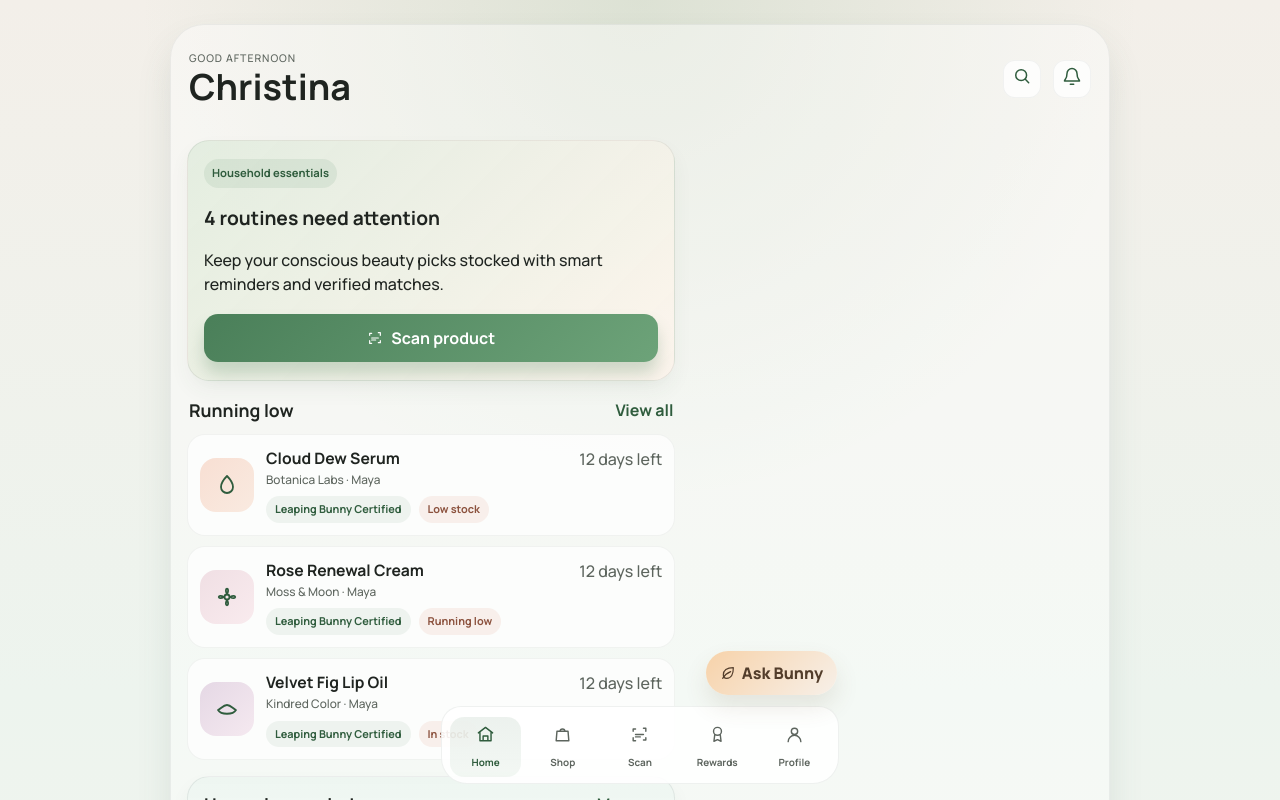
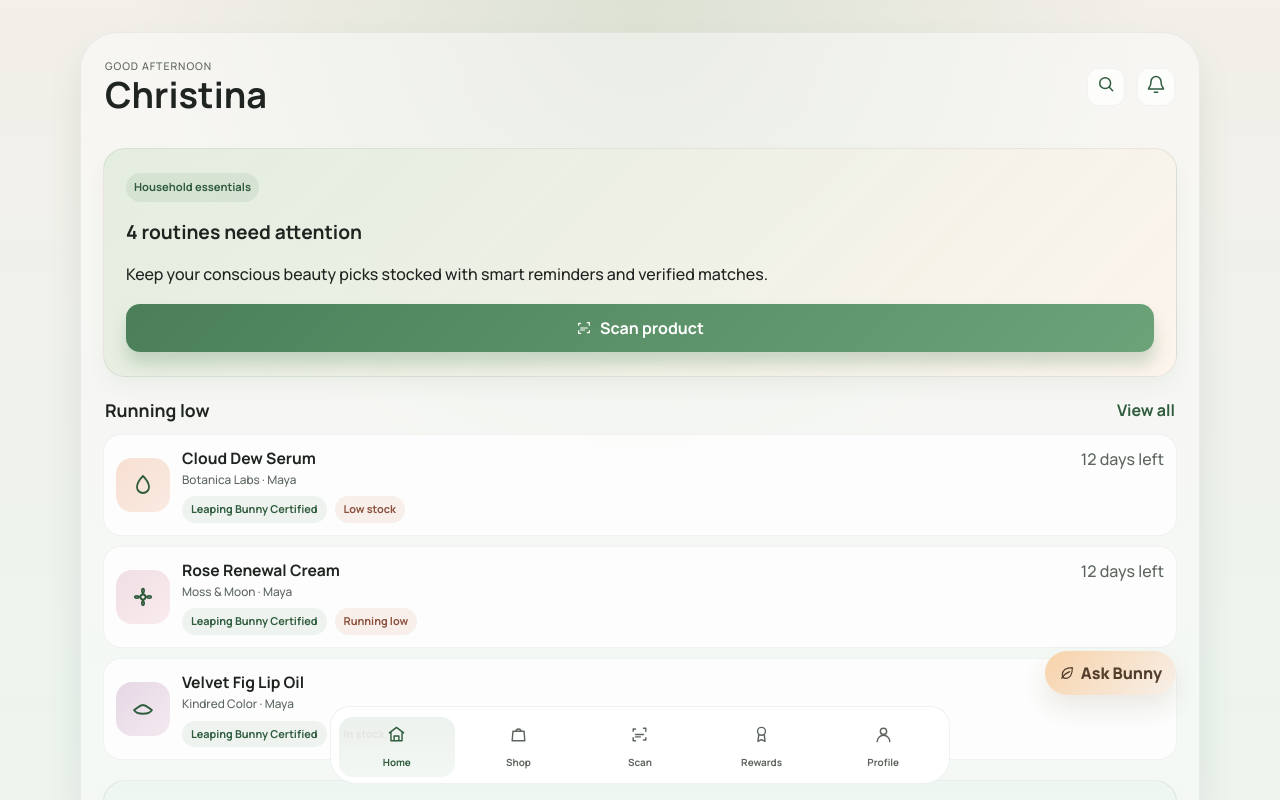
Before and after one commit to chrmpopik/P303, a React (Vite) app: page / in a window 1280 px wide. Shown: the top 800 px of the page. Built offline with nearby package versions, Linux system fonts and the light colour scheme.

Commit message:
Fix responsiveness issues - sections not displaying full-width

```diff
--- a/src/styles.css
+++ b/src/styles.css
@@ -32,12 +32,14 @@
 
 html {
   scroll-behavior: smooth;
+  overflow-x: hidden;
 }
 
 body {
   margin: 0;
   min-width: 320px;
   min-height: 100vh;
+  overflow-x: hidden;
   background:
     radial-gradient(circle at top, rgba(117, 164, 116, 0.18), transparent 30%),
     linear-gradient(180deg, #f3efe9 0%, #edf4ee 45%, #f8f4ef 100%);
@@ -57,6 +59,8 @@ button {
 
 #root {
   min-height: 100vh;
+  width: 100%;
+  overflow-x: hidden;
 }
 
 .app-shell {
@@ -810,15 +814,32 @@ main:has(.profile-card) .page-heading { display: none; }
 
 @media (max-width: 699px) {
   .app-shell { width: 100%; padding: 10px 8px 80px; overflow-x: hidden; }
-  .phone-frame { width: 100%; max-width: 430px; padding: 14px 12px 82px; border-radius: 28px; }
+  .phone-frame { width: calc(100% - 4px); max-width: 430px; padding: 14px 12px 82px; border-radius: 28px; }
   .topbar { padding: 6px 2px 14px; }
   .topbar h1 { font-size: 1.75rem; }
   .content { min-width: 0; }
-  .offers-row { gap: 7px; }
+  .page-heading { align-items: flex-start; }
+  .page-heading h2 { max-width: 100%; overflow-wrap: anywhere; }
+  .offers-row { grid-template-columns: repeat(2, minmax(0, 1fr)); gap: 7px; }
   .offer-card { padding: 10px 8px; }
   .offer-card strong { font-size: .78rem; }
-  .bottom-nav { width: calc(100vw - 20px); max-width: 398px; }
+  .bottom-nav { width: min(398px, calc(100% - 16px)); max-width: 398px; }
   .floating-assistant { right: 14px; max-width: calc(100vw - 28px); }
+  .product-sheet { width: 100%; max-height: 88vh; padding-inline: 14px; }
+  .pricing-box { gap: 7px; padding-inline: 8px; }
+  .pricing-box span { font-size: .56rem; }
+  .pricing-box strong { font-size: .84rem; }
+  .earnings-card strong { font-size: 1.7rem; }
+  .challenge-card .section-head { gap: 8px; }
+}
+@media (max-width: 390px) {
+  .offers-row { grid-template-columns: 1fr; }
+  .offer-card { min-height: auto; gap: 6px; }
+  .scan-tips { grid-template-columns: 1fr; }
+  .scan-tips div { flex-direction: row; justify-content: flex-start; text-align: left; }
+  .floating-assistant { padding: 9px 11px; font-size: .76rem; }
+  .nav-item { min-height: 54px; }
+  .nav-item small { font-size: .58rem; }
 }
 @keyframes scan { from { transform: translateY(-48px); } to { transform: translateY(48px); } }
 @keyframes rise { from { opacity: 0; transform: translate(-50%, 8px); } to { opacity: 1; transform: translate(-50%, 0); } }
@@ -830,12 +851,12 @@ main:has(.profile-card) .page-heading { display: none; }
 
 @media (min-width: 700px) {
   .phone-frame {
-    width: min(100%, 940px);
+    width: min(100%, 1120px);
     display: grid;
-    grid-template-columns: 1.1fr 0.9fr;
+    grid-template-columns: minmax(0, 1.15fr) minmax(320px, .85fr);
     gap: 18px;
     align-items: start;
-    padding-bottom: 82px;
+    padding: 18px 22px 82px;
   }
 
   .topbar,
@@ -846,7 +867,19 @@ main:has(.profile-card) .page-heading { display: none; }
   }
 
   .content {
-    grid-column: 1;
+    grid-column: 1 / -1;
+    width: 100%;
+  }
+
+  .page-content {
+    grid-column: 1 / -1;
+    width: 100%;
+  }
+
+  .page-content .shop-grid {
+    display: grid;
+    grid-template-columns: repeat(2, minmax(0, 1fr));
+    gap: 14px;
   }
 
   .detail-panel {
@@ -856,11 +889,25 @@ main:has(.profile-card) .page-heading { display: none; }
 
   .bottom-nav {
     position: fixed;
+    width: min(620px, calc(100vw - 48px));
     margin-top: 0;
   }
 
   .floating-assistant {
     position: fixed;
+    right: max(24px, calc((100vw - 1120px) / 2 + 24px));
     margin-top: 0;
   }
 }
+
+@media (min-width: 1100px) {
+  .app-shell { padding: 32px 24px 96px; }
+  .phone-frame { border-radius: 38px; }
+  .content { gap: 20px; }
+  .hero { padding: 24px 22px; }
+  .offers-row { gap: 14px; }
+
+  .page-content .shop-grid {
+    grid-template-columns: repeat(3, minmax(0, 1fr));
+  }
+}
```
Also changed, not shown: 4 other files (tests, documents, lock files or other folders).
